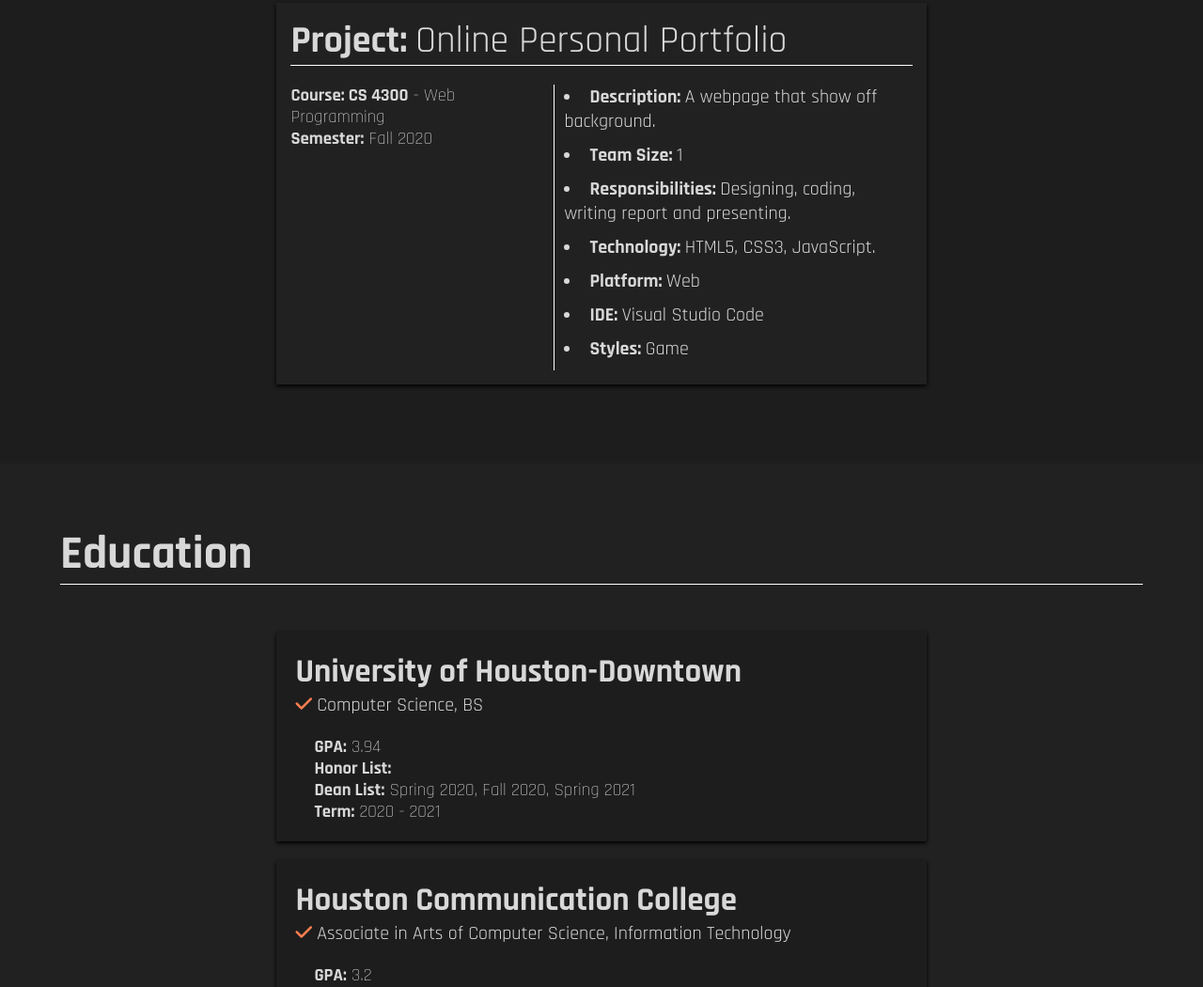
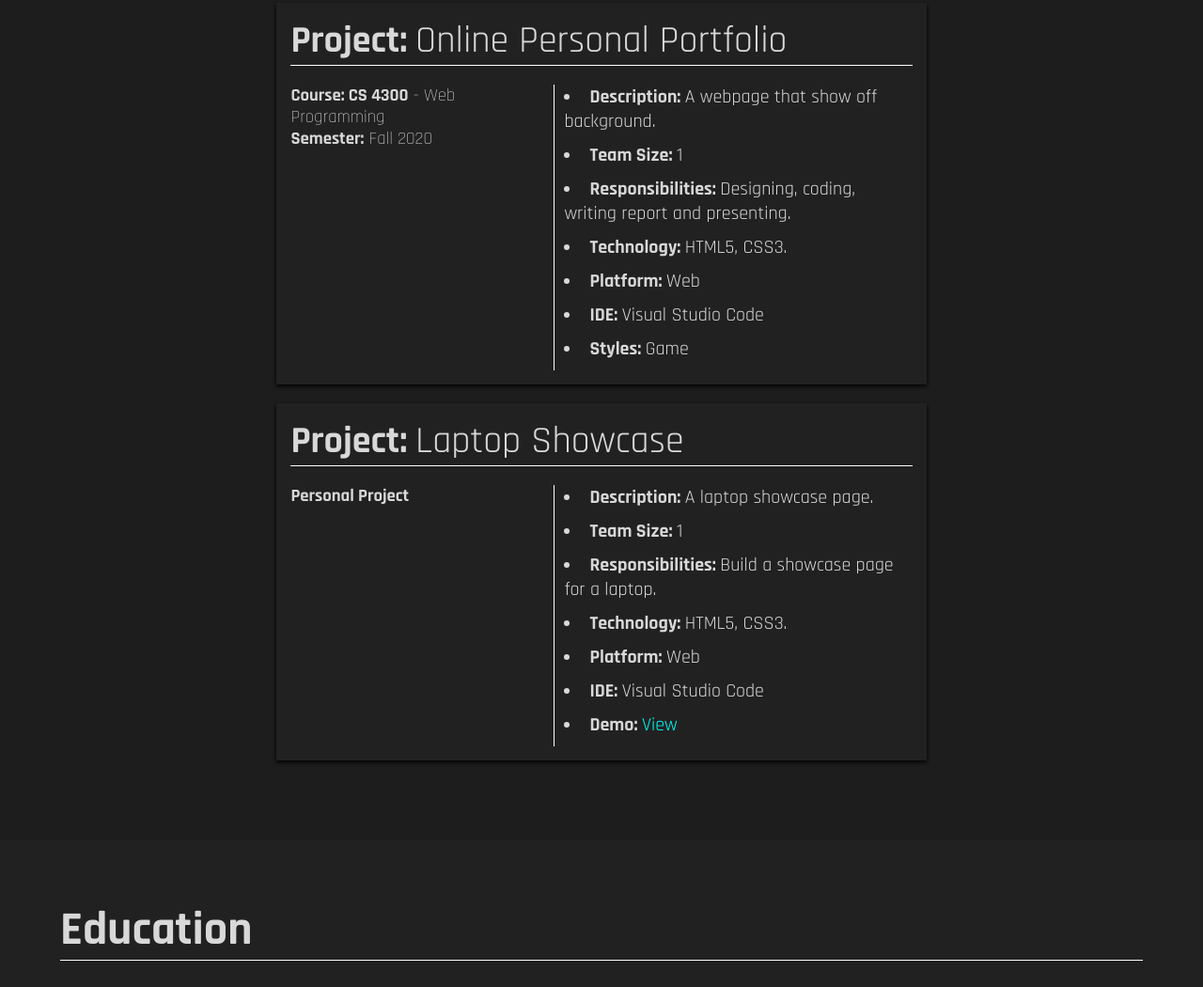
Before and after one commit to KevinHa59/myPortfolio, a plain HTML site: page index.html in a window 1280 px wide. Shown: the part 3692-4742 px from the top of the page at 94% size. Drawn offline with Linux system fonts and the light colour scheme.

Commit message:
add personal project information on main page

```diff
--- a/index.html
+++ b/index.html
@@ -177,10 +177,27 @@
                         <li><span class="label">Description: </span>A webpage that show off background.</li>
                         <li><span class="label">Team Size: </span>1</li>
                         <li><span class="label">Responsibilities: </span>Designing, coding, writing report and presenting.</li>
-                        <li><span class="label">Technology: </span>HTML5, CSS3, JavaScript.</li>
+                        <li><span class="label">Technology: </span>HTML5, CSS3.</li>
                         <li><span class="label">Platform: </span>Web</li>
                         <li><span class="label">IDE: </span>Visual Studio Code</li>
                         <li><span class="label">Styles: </span><a href="styles/game/index.html" class="">Game</a></li>
+                    </div>
+                </div>
+            </div>
+            <div class="project-container">
+                <div class="project-name"><span class="label">Project: </span>Laptop Showcase</div>
+                <div class="project-content">
+                    <div class="left">
+                        <h3><span class="label">Personal Project</span></h3>
+                    </div>
+                    <div class="right">
+                        <li><span class="label">Description: </span>A laptop showcase page.</li>
+                        <li><span class="label">Team Size: </span>1</li>
+                        <li><span class="label">Responsibilities: </span>Build a showcase page for a laptop.</li>
+                        <li><span class="label">Technology: </span>HTML5, CSS3.</li>
+                        <li><span class="label">Platform: </span>Web</li>
+                        <li><span class="label">IDE: </span>Visual Studio Code</li>
+                        <li><span class="label">Demo: </span><a href="projects/laptopshowcase/index.html#section1" class=""><span style="color: aqua;">View</span></a></li>
                     </div>
                 </div>
             </div>
```
